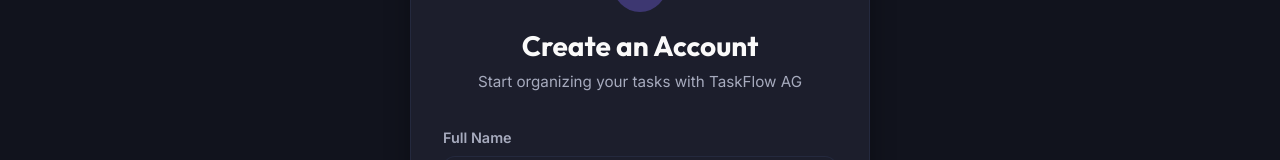
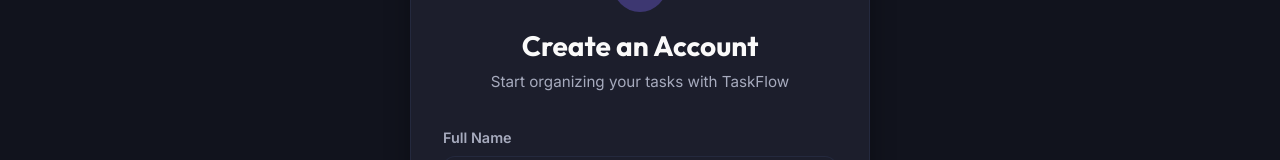
Before and after one commit to labdhi-jain/Task-Management-System, a React (Vite) app in the folder frontend/: page /register in a window 1280 px wide. Shown: the part 195-355 px from the top of the page. Built offline with nearby package versions, Linux system fonts and the light colour scheme.

Commit message:
Update branding text in registration page

```diff
--- a/frontend/src/pages/Register.jsx
+++ b/frontend/src/pages/Register.jsx
@@ -157,7 +157,7 @@
             Create an Account
           </h1>
           <p style={{ color: 'var(--text-secondary)', fontSize: '0.95rem' }}>
-            Start organizing your tasks with TaskFlow AG
+            Start organizing your tasks with TaskFlow
           </p>
         </div>
 
```
